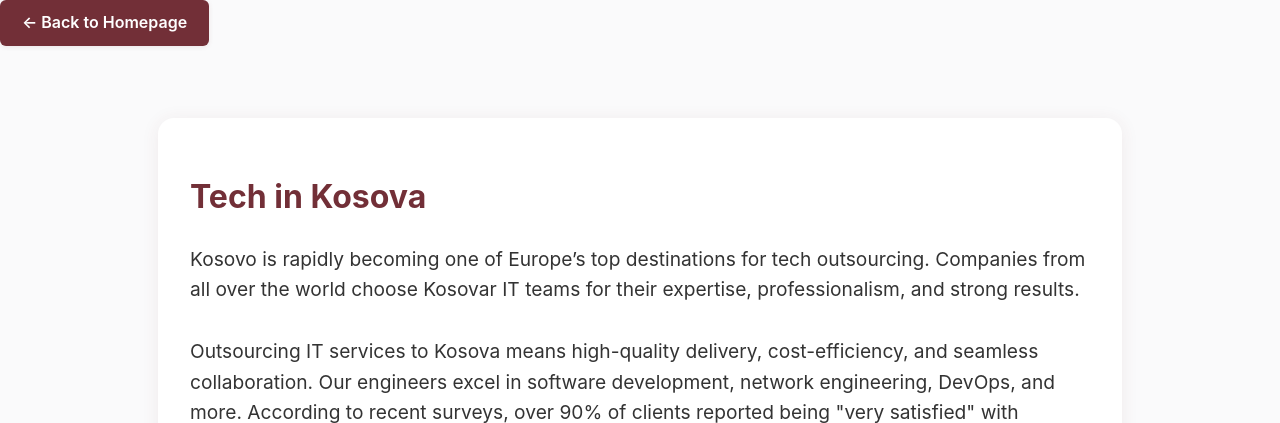
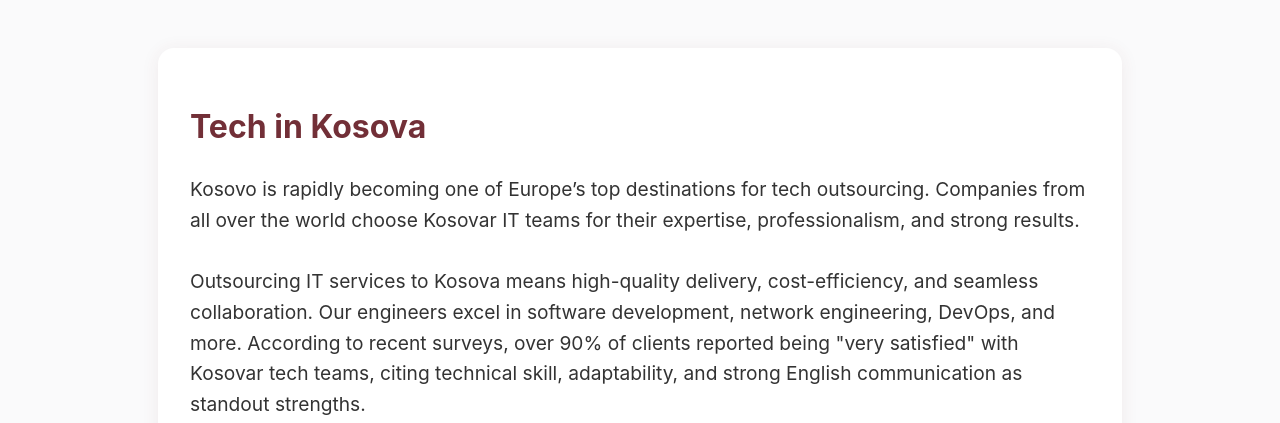
Before and after one commit to DrinAsani/hepa-website, a Flask app: page /tech-in-kosova in a window 1280 px wide. Shown: the top 423 px of the page. Run offline with Flask 3, Linux system fonts and the light colour scheme.

Commit message:
Added tech kosova

```diff
--- a/hepa-website/templates/tech_kosova.html
+++ b/hepa-website/templates/tech_kosova.html
@@ -6,7 +6,6 @@
     <link rel="stylesheet" href="{{ url_for('static', filename='css/main.css') }}">
 </head>
 <body>
-    <a href="{{ url_for('home') }}" style="display: inline-block; margin-bottom: 24px; background: #722F37; color: #fff; padding: 10px 22px; border-radius: 6px; text-decoration: none; font-weight: 600; box-shadow: 0 1px 5px rgba(114,47,55,0.10); transition: background 0.2s;">&larr; Back to Homepage</a>
     <header>
         <!-- You can reuse your site’s main navigation/header here if you want -->
     </header>
```
